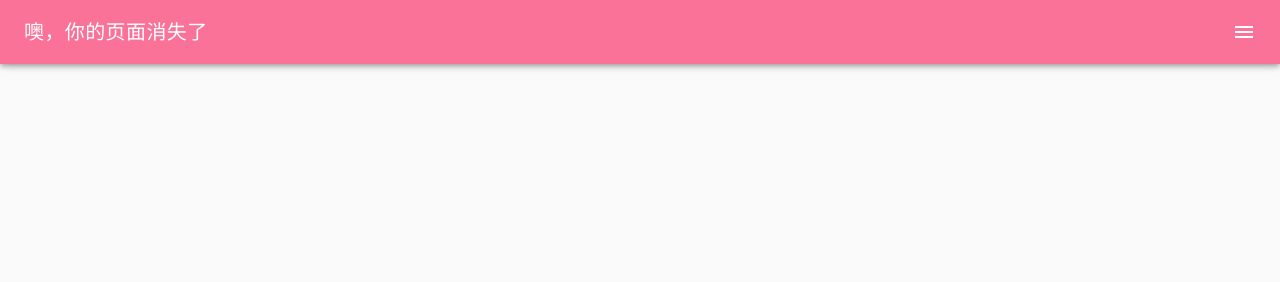
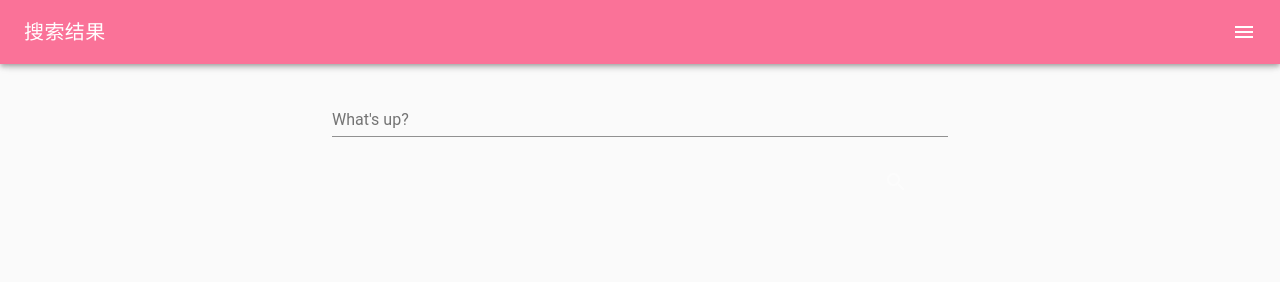
Before and after one commit to lisa-health/lisa-health-frontend, a Vue app: page /symlist in a window 1280 px wide. Before the commit this address had no page. Shown: the top 282 px of the page. Built offline with nearby package versions, Linux system fonts and the light colour scheme; a small style sheet from the web is missing; what vue-progressbar would draw is missing.

Commit message:
symlab beta1.0
This version is just a prototype of symlab,. will update and modify not long

```diff
--- /dev/null
+++ b/src/components/SymList.vue
@@ -0,0 +1,100 @@
+<template>
+    <div>
+        <v-container fluid fill-height>
+            <v-layout align-start justify-center>
+                <v-flex xs12 sm6>
+                    <!-- <v-btn :to="{name: 'symlist'}" small round color="primary">
+                      <v-icon>arrow_back</v-icon>
+                    </v-btn>-->
+                    <v-text-field
+                            label="What's up?"
+                            v-model="symmsg"
+                            @keyup.enter="getresult"
+                            hint="Describe your your symptom message"
+                    ></v-text-field>
+                    <v-card-actions>
+                        <v-spacer></v-spacer>
+                        <v-btn :disabled="!symmsg"  @click="getresult"   round color="accent" :loading="loading" dark>
+                            <v-icon>search</v-icon>
+                            <!--:to="`/symlab/symlist/${result}`"-->
+                            <!--//<router-link :to="`/symlab/symlist/${result}`">开始</router-link>-->
+                        </v-btn>
+                    </v-card-actions>
+
+
+                    <v-expansion-panel >
+                        <v-expansion-panel-content  v-for="(results,i) in result"  :key="i">
+                            <!--v-for="(results,i) in result"-->
+                            <!--:key="i"-->
+
+                            <div slot="header">{{ results.name}} </div>
+                            <v-card>
+                                <v-card-text>第一科室:{{results.firstDepartment}}{{"  第二科室:"+ results.secondDepartment }}<br>
+                                    {{results.introduction}}</v-card-text>
+                            </v-card>
+                        </v-expansion-panel-content>
+                    </v-expansion-panel>
+                </v-flex>
+            </v-layout>
+        </v-container>
+    </div>
+</template>
+
+<script>
+    import axios from '../utils/axios'
+    export default {
+        name: "SymList",
+        data(){
+            return{
+              symmsg:'',
+              //this.$route.params.symmsg,
+              result:[],
+              // this.$route.params.result
+             loading:false
+            }
+        },
+        created(){
+          this.getRouterData()
+        },
+       methods:{
+            getRouterData(){
+                if(this.$route.params.result){
+                    this.symmsg = this.$route.params.symmsg
+                    this.result = this.$route.params.result
+                    sessionStorage.setItem('result',JSON.stringify(this.result))
+                    sessionStorage.setItem('symmsg',this.symmsg)
+                    console.log(this.result)
+                    console.log("aaaaaaaa")
+                }
+                else{
+                    this.result = JSON.parse(sessionStorage.getItem('result'))
+                    this.symmsg = sessionStorage.getItem('symmsg')
+                    console.log("bbbbbb")
+                    console.log(this.result)
+
+                }
+
+                /*console.log(sessionStorage.result)
+                console.log(this.$route.params.result)*/
+            },
+           getresult () {
+               this.loading = true
+               axios.get('https://health.lisa.moe/api/wiki/search/?name=' + this.symmsg)
+                   .then(result => {
+                       this.result = result.data
+                       sessionStorage.setItem('result',JSON.stringify(this.result))
+                       sessionStorage.setItem('symmsg',this.symmsg)
+                       this.loading = false
+                   }).catch(error => {
+                   console.log(error)
+                   this.loading = false
+               })
+           },
+
+       }
+    }
+</script>
+
+<style scoped>
+
+</style>
--- a/src/components/Symlab.vue
+++ b/src/components/Symlab.vue
@@ -1,10 +1,77 @@
 <template>
-
+    <v-container fluid fill-height>
+        <v-layout align-center justify-center>
+            <v-flex xs12 sm6>
+                <!-- <v-btn :to="{name: 'symlist'}" small round color="primary">
+                  <v-icon>arrow_back</v-icon>
+                </v-btn>-->
+                <v-text-field
+                        label="What's up?"
+                        v-model="symmsg"
+                        @keyup.enter="getresult"
+                        hint="Describe your symptom message"
+                ></v-text-field>
+                <v-card-actions>
+                    <v-spacer></v-spacer>
+                    <v-btn :disabled="!symmsg"  @click="getresult"   round color="accent" :loading="loading" dark>
+                        <v-icon>search</v-icon>
+                        <!--:to="`/symlab/symlist/${result}`"-->
+                       <!--//<router-link :to="`/symlab/symlist/${result}`">开始</router-link>-->
+                    </v-btn>
+                </v-card-actions>
+            </v-flex>
+        </v-layout>
+    </v-container>
 </template>
 
 <script>
+import axios from '../utils/axios'
 export default {
+    data(){
+        return{
+            symmsg:'',
+            loading:false,
+            result:[]
+            // "https://health.lisa.moe/api/wiki/search/?name=" + this.searchMsg
+            /*firstDepartment	string	第一科室
+            secondDepartment	string	第二科室
+            name	string	名称
+                tSymptoms	[string]	症状（结构化）
+            symptoms	[string]	症状
+        sytmptom	string	症状（综述）
+        complication	string	并发症
+        introduction	string	简介
+        nursing	string	护理
+        inspect	string	诊断方法
+        cause	string	病因
+        prevention	string	预防方法
+        content	string	疾病内容*/
+        }
+    },
+    methods: {
+        getresult () {
+            this.loading = true
+            axios.get('https://health.lisa.moe/api/wiki/search/?name=' + this.symmsg)
+                .then(result => {
+                    this.result = result.data
+                    this.loading = false
 
+                    this.$router.push({
+                        name:'symlist',
+
+                        params:{
+                            result:this.result,
+                            symmsg:this.symmsg
+                        }
+                        // or query
+                    })
+
+            }).catch(error => {
+                console.log(error)
+                this.loading = false
+            })
+        }
+    },
 }
 </script>
 
--- a/src/plugins/router.js
+++ b/src/plugins/router.js
@@ -6,6 +6,8 @@ import Diagnosis from '../components/Diagnosis'
 import Introduction from '../components/Introduction'
 import HospitalSearch from '../components/HospitalSearch'
 import NotFound from '../components/NotFound'
+import Symlab from '../components/Symlab'
+import SymList from '../components/SymList'
 
 Vue.use(Router)
 
@@ -45,7 +47,7 @@ export default new Router({
     {
       path: '/symlab',
       name: 'symlab',
-      component: Diagnosis,
+      component: Symlab,
       meta: {
         title: '疾病百科'
       }
@@ -65,6 +67,14 @@ export default new Router({
           meta: {
               title: '噢，你的页面消失了'
           }
+      },
+      {
+          path: '/symlist',
+          name: 'symlist',
+          component:SymList,
+          meta: {
+              title: '搜索结果'
+          }
       }
 ]
 })
```
Also changed, not shown: src/components/Symdetail.vue (added, +13 -0 lines). Lines whose indentation alone changed are shown as unchanged.
